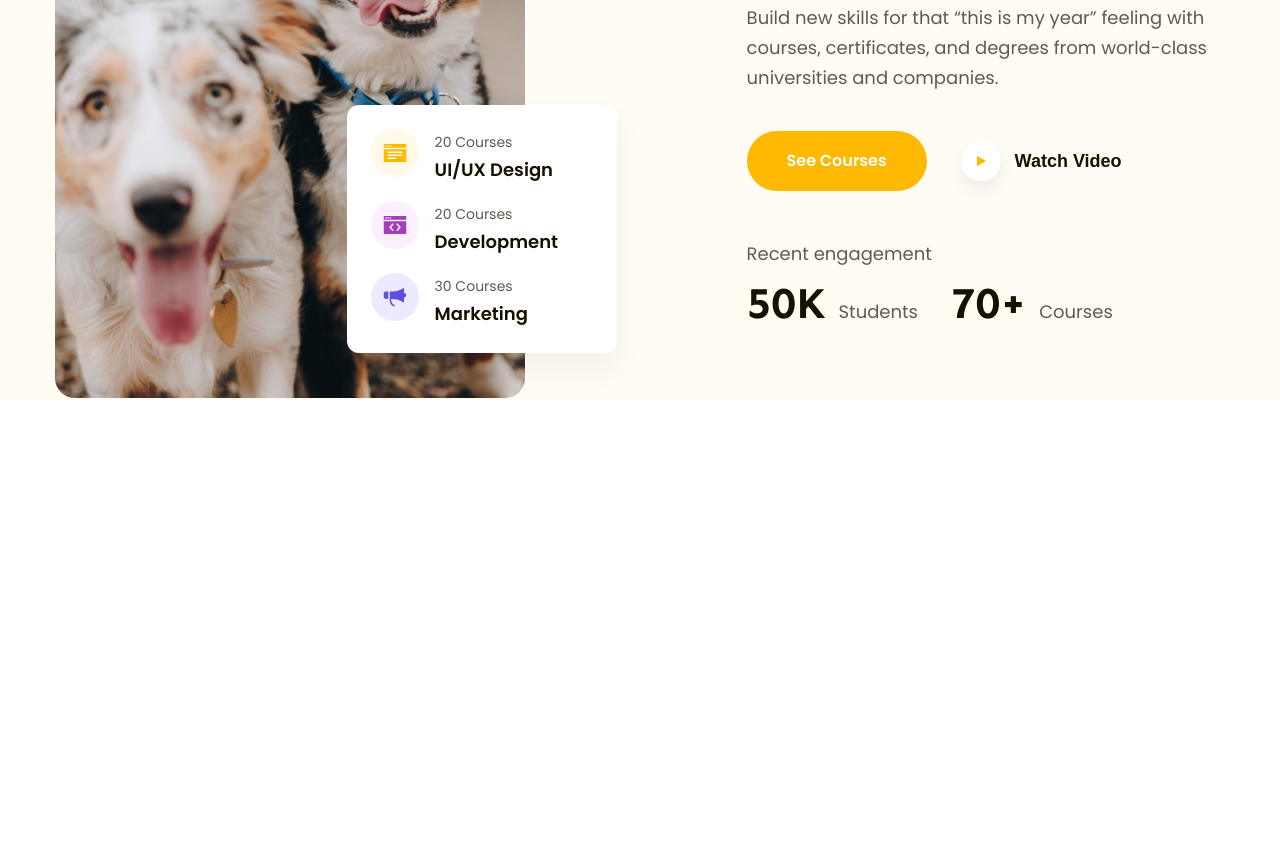
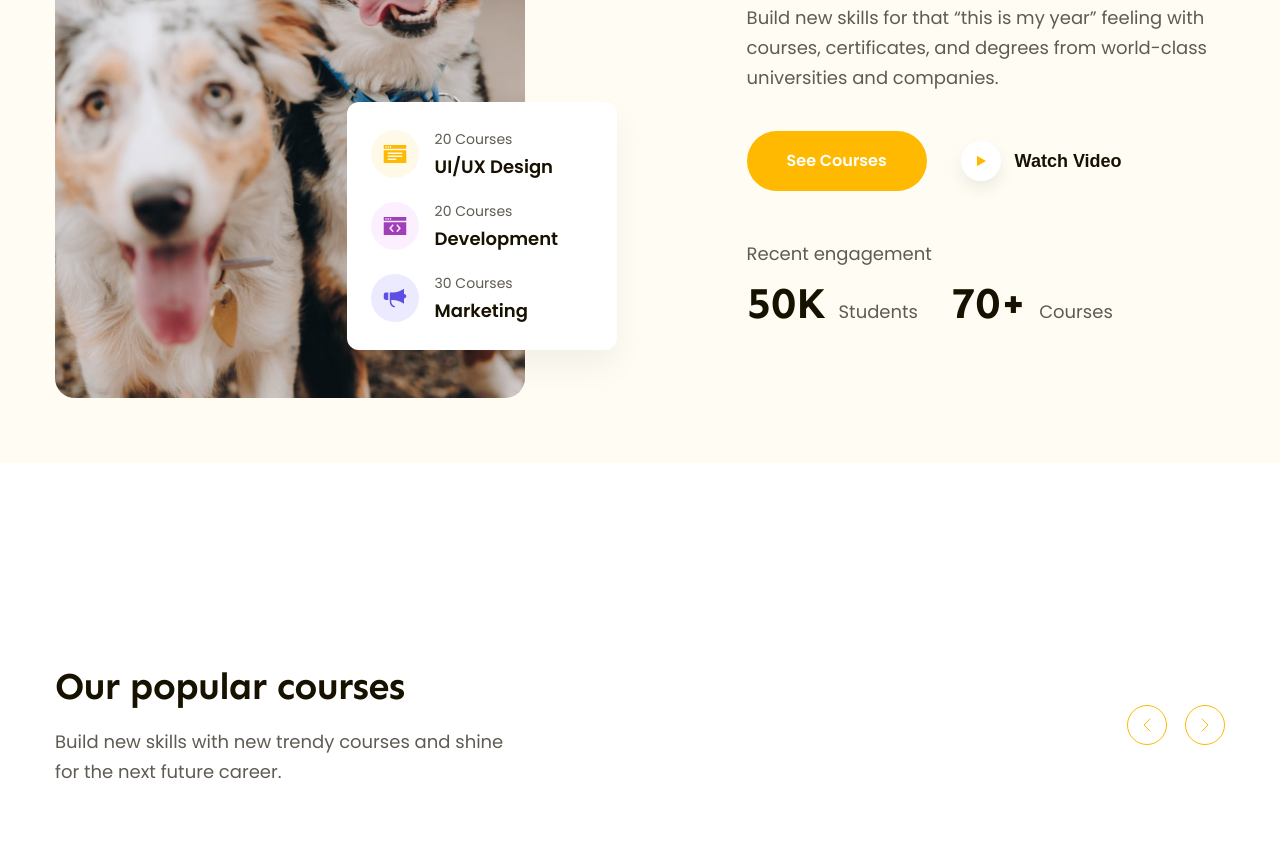
Before and after one commit to nguyenkhai1311/project-02, a plain HTML site: page index.html in a window 1280 px wide. Shown: the part 437-1289 px from the top of the page. Before the commit the page ends 1000 px from the top, so only its background shows below. Drawn offline with Linux system fonts and the light colour scheme.

Commit message:
Làm phần Popular #1

```diff
--- a/assets/css/style.css
+++ b/assets/css/style.css
@@ -4,7 +4,7 @@
 
 :root {
     --font-heading: Sen, sans-serif;
-    --primary-color: #FFB900;
+    --primary-color: #ffb900;
 }
 
 html {
@@ -43,6 +43,23 @@ a {
 
 .btn:hover {
     opacity: 0.9;
+}
+
+.heading {
+    font-family: var(--font-heading);
+    font-weight: 700;
+    letter-spacing: -0.02em;
+    color: #171100;
+}
+
+.heading.lv1 {
+    font-size: 5.8rem;
+    line-height: 1.17;
+}
+
+.heading.lv2 {
+    font-size: 3.8rem;
+    line-height: 1.26;
 }
 
 /* Header */
@@ -108,6 +125,7 @@ header.fixed {
 /* Hero */
 .hero {
     padding-top: 56px;
+    padding-bottom: 65px;
     background: #fffcf4;
 }
 
@@ -122,6 +140,7 @@ header.fixed {
 }
 
 .hero .media-block .hero-img {
+    display: block;
     width: 470px;
     height: 685px;
     /* thuộc tính không bị méo ảnh */
@@ -142,6 +161,7 @@ header.fixed {
 
 .hero .hero-summary .item {
     display: flex;
+    align-items: center;
 }
 
 .hero .hero-summary .item + .item {
@@ -190,20 +210,11 @@ header.fixed {
     padding-top: 64px;
 }
 
-.content-block .heading {
-    font-family: var(--font-heading);
-    font-weight: 700;
-    font-size: 5.8rem;
-    line-height: 1.17;
-    letter-spacing: -0.02em;
-    color: #171100;
-}
-
 .content-block .desc {
     margin-top: 22px;
     font-size: 1.8rem;
     line-height: 1.67;
-    color: #5F5B53;
+    color: #5f5b53;
 }
 
 .content-block .cta-group {
@@ -223,12 +234,12 @@ header.fixed {
     margin-left: 28px;
     align-items: center;
     border: none;
-    background-color: #FFFCF4;
+    background-color: #fffcf4;
     cursor: pointer;
 }
 
- .content-block .watch-video .icon {
-    background: #FFFFFF;
+.content-block .watch-video .icon {
+    background: #ffffff;
     display: flex;
     align-items: center;
     justify-content: center;
@@ -267,3 +278,48 @@ header.fixed {
     margin-top: 8px;
     margin-left: -28px;
 }
+
+/* Popular */
+.popular {
+    margin-top: 135px;
+    padding: 65px 0;
+}
+
+.popular .desc {
+    width: 456px;
+    margin-top: 16px;
+    font-weight: 400;
+    font-size: 1.8rem;
+    line-height: 1.67;
+    color: #5f5b53;
+}
+
+.popular-top {
+    display: flex;
+    justify-content: space-between;
+    align-items: center;
+}
+
+.popular .controls {
+    display: flex;
+    gap: 18px;
+}
+
+.popular .controls .control-btn {
+    display: flex;
+    align-items: center;
+    justify-content: center;
+    width: 40px;
+    height: 40px;
+    color: var(--primary-color);
+    background-color: transparent;
+    border: 1px solid var(--primary-color);
+    border-radius: 50%;
+    cursor: pointer;
+}
+
+
+.popular .controls .control-btn:hover {
+    background: var(--primary-color);
+    color: #fff;
+}
--- a/index.html
+++ b/index.html
@@ -72,16 +72,24 @@
                                 <div class="hero-summary">
                                     <div class="item">
                                         <div class="icon">
-                                            <img src="./assets/icon/list.svg" alt="">
+                                            <img
+                                                src="./assets/icon/list.svg"
+                                                alt=""
+                                            />
                                         </div>
                                         <div class="info">
                                             <p class="label">20 Courses</p>
-                                            <div class="title">UI/UX Design</div>
+                                            <div class="title">
+                                                UI/UX Design
+                                            </div>
                                         </div>
                                     </div>
                                     <div class="item">
                                         <div class="icon">
-                                            <img src="./assets/icon/code.svg" alt="">
+                                            <img
+                                                src="./assets/icon/code.svg"
+                                                alt=""
+                                            />
                                         </div>
                                         <div class="info">
                                             <p class="label">20 Courses</p>
@@ -90,7 +98,10 @@
                                     </div>
                                     <div class="item">
                                         <div class="icon">
-                                            <img src="./assets/icon/speaker.svg" alt="">
+                                            <img
+                                                src="./assets/icon/speaker.svg"
+                                                alt=""
+                                            />
                                         </div>
                                         <div class="info">
                                             <p class="label">30 Courses</p>
@@ -101,7 +112,7 @@
                             </div>
 
                             <div class="content-block">
-                                <h1 class="heading">
+                                <h1 class="heading lv1">
                                     Learn without limits and spread knowledge.
                                 </h1>
                                 <p class="desc">
@@ -111,7 +122,9 @@
                                     companies.
                                 </p>
                                 <div class="cta-group">
-                                    <a href="#!" class="btn hero-cta">See Courses</a>
+                                    <a href="#!" class="btn hero-cta"
+                                        >See Courses</a
+                                    >
                                     <button class="watch-video">
                                         <div class="icon">
                                             <img
@@ -131,6 +144,55 @@
                         </div>
                     </div>
                 </div>
+
+                <!-- Popular -->
+                <div class="popular">
+                    <div class="main-content">
+                        <div class="popular-top">
+                            <div class="title">
+                                <h2 class="heading lv2">Our popular courses</h2>
+                                <p class="desc">
+                                    Build new skills with new trendy courses and
+                                    shine for the next future career.
+                                </p>
+                            </div>
+                            <div class="controls">
+                                <button class="control-btn">
+                                    <svg
+                                        width="8"
+                                        height="14"
+                                        viewBox="0 0 8 14"
+                                        fill="none"
+                                        xmlns="http://www.w3.org/2000/svg"
+                                    >
+                                        <path
+                                            d="M7 1L1 7L7 13"
+                                            stroke="currentColor"
+                                            stroke-linecap="round"
+                                            stroke-linejoin="round"
+                                        />
+                                    </svg>
+                                </button>
+                                <button class="control-btn">
+                                    <svg
+                                        width="8"
+                                        height="14"
+                                        viewBox="0 0 8 14"
+                                        fill="none"
+                                        xmlns="http://www.w3.org/2000/svg"
+                                    >
+                                        <path
+                                            d="M1 1L7 7L1 13"
+                                            stroke="currentColor"
+                                            stroke-linecap="round"
+                                            stroke-linejoin="round"
+                                        />
+                                    </svg>
+                                </button>
+                            </div>
+                        </div>
+                    </div>
+                </div>
             </main>
         </div>
     </body>
```
Also changed, not shown: assets/icon/chevron-left.svg (added), assets/icon/chevron-right.svg (added).
